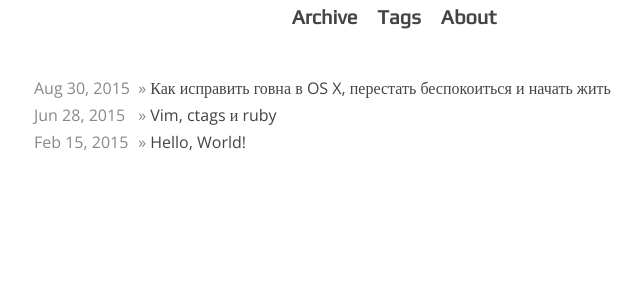
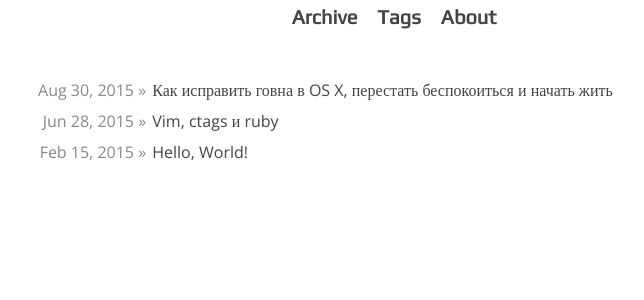
Before and after one commit to schfkt/schfkt.github.io, a Jekyll site: the page built from index.html, in a window 1280 px wide. Shown: the top 300 px of the page, without its empty margins (246-890 px from the left). Built offline with Jekyll 4.4.1, drawn with Linux system fonts in a browser that asks for light colours.

Commit message:
Minor UI fixes

```diff
--- a/_sass/_custom.scss
+++ b/_sass/_custom.scss
@@ -94,9 +94,10 @@ article img {
   padding: 0;
 
   li {
-    padding: 2px 0;
+    padding: 4px 0;
 
     .date {
+      text-align: right;
       display: inline-block;
       width: 100px;
     }
@@ -108,6 +109,12 @@ article img {
 
     a {
       text-decoration: none;
+      padding: 0 2px;
+    }
+
+    a:hover {
+      color: #fff;
+      background-color: #444;
     }
   }
 }
```
